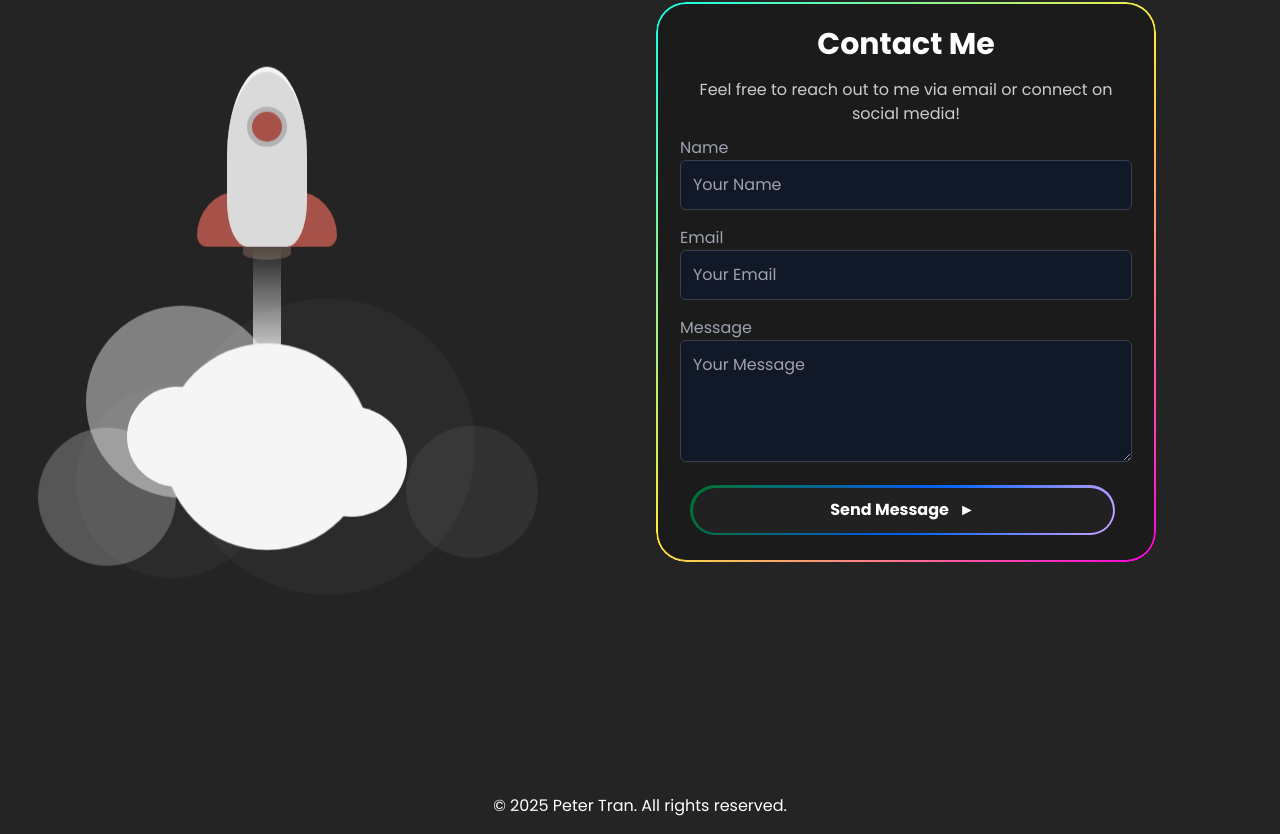
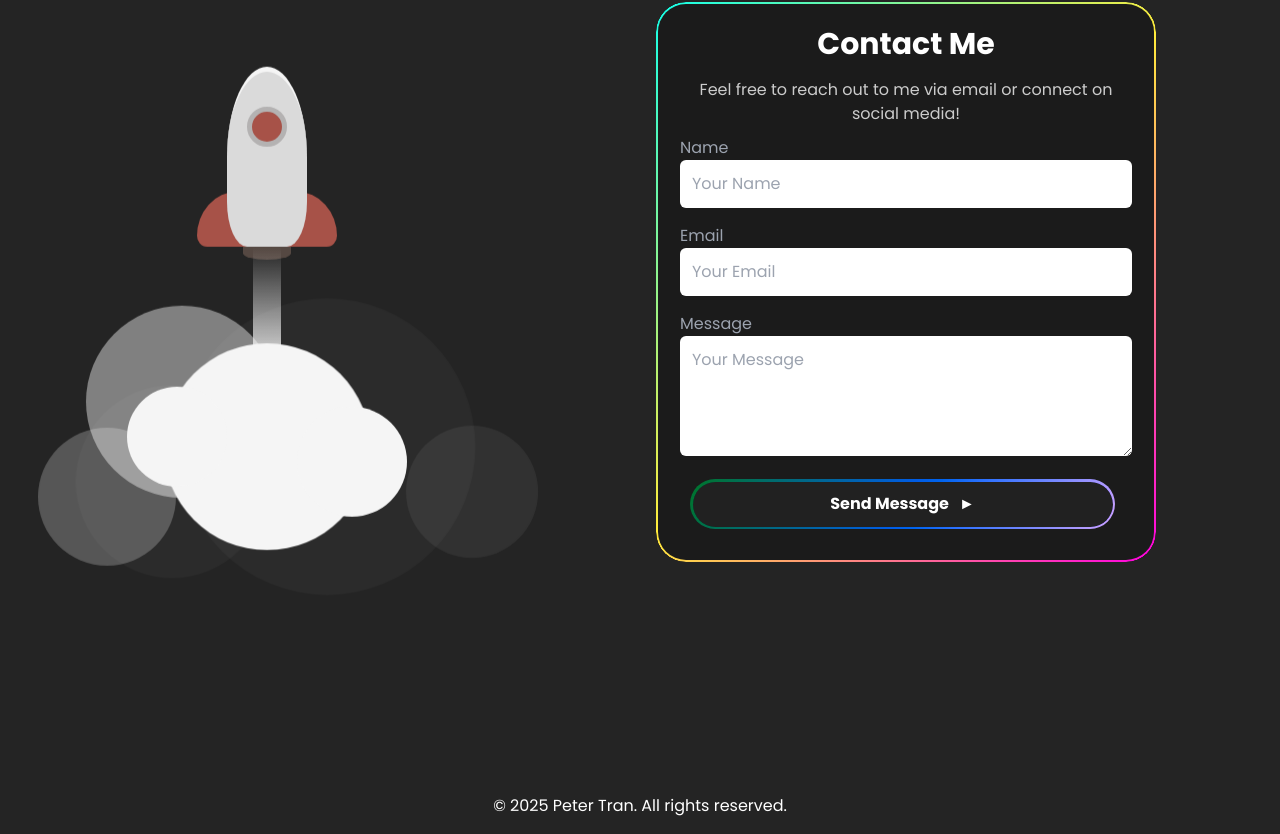
Before and after one commit to aeMyst/Portfolio2, a React (Vite) app in the folder my-portfolio/: page / in a window 1280 px wide. Shown: the part 6439-7273 px from the top of the page. Built offline with nearby package versions, Linux system fonts and the light colour scheme.

Commit message:
integrated gmail api

```diff
--- a/my-portfolio/src/pages/Contact.jsx
+++ b/my-portfolio/src/pages/Contact.jsx
@@ -1,14 +1,65 @@
-import React from 'react';
+import React, { useState } from 'react';
 import '../elements/Contact.css';
 import '../elements/MainCard.css';
 
+import emailjs from 'emailjs-com';
+
 const ContactMe = () => {
+  const [formData, setFormData] = useState({
+    name: '',
+    email: '',
+    message: '',
+  });
+
+  const [statusMessage, setStatusMessage] = useState('');
+
+  // Handle form input changes
+  const handleInputChange = (e) => {
+    const { id, value } = e.target;
+    setFormData((prevState) => ({
+      ...prevState,
+      [id]: value,
+    }));
+  };
+
+  // Handle form submission
+  const handleSubmit = (e) => {
+    e.preventDefault();
+
+    // Validate inputs
+    if (!formData.name || !formData.email || !formData.message) {
+      setStatusMessage('Please fill in all fields.');
+      return;
+    }
+
+    // Send form data using EmailJS
+    emailjs
+      .send(
+        'service_3mkpoi5', // Replace with your EmailJS service ID
+        'template_cj2hwjb', // Replace with your EmailJS template ID
+        formData,
+        'iOs1drhLW9QM6NDM_'
+      )
+      .then(
+        () => {
+          setStatusMessage('Message sent successfully!');
+          setFormData({ name: '', email: '', message: '' }); // Reset form
+        },
+        (error) => {
+          setStatusMessage('Failed to send message. Please try again.');
+          console.error('EmailJS Error:', error);
+        }
+      );
+  };
+
   return (
     <section className="min-h-screen bg-transparent text-white flex items-center justify-center p-8">
       <div className="w-full max-w-6xl flex flex-col lg:flex-row items-center justify-between gap-8">
         {/* Rocket Container */}
-        <div className="relative w-full lg:w-1/2 flex justify-center items-center"
-             style={{ transform: 'translate(-85px, -125px)' }}>
+        <div
+          className="relative w-full lg:w-1/2 flex justify-center items-center"
+          style={{ transform: 'translate(-85px, -125px)' }}
+        >
           <div className="rocket">
             <div className="rocket-body">
               <div className="body"></div>
@@ -38,7 +89,7 @@ const ContactMe = () => {
             <p className="mb-6 text-gray-300 font-poppins">
               Feel free to reach out to me via email or connect on social media!
             </p>
-            <form className="space-y-4 w-full">
+            <form onSubmit={handleSubmit} className="space-y-4 w-full">
               <div>
                 <label htmlFor="name" className="block text-gray-400 text-left font-poppins">
                   Name
@@ -46,7 +97,9 @@ const ContactMe = () => {
                 <input
                   type="text"
                   id="name"
-                  className="w-full p-3 rounded-md bg-gray-900 text-gray-300 border border-gray-700 focus:outline-none font-poppins"
+                  value={formData.name}
+                  onChange={handleInputChange}
+                  className="w-full p-3 rounded-md bg-white text-gray-900 border-none focus:outline-none focus:ring-2 focus:ring-blue-500 font-poppins"
                   placeholder="Your Name"
                 />
               </div>
@@ -57,7 +110,9 @@ const ContactMe = () => {
                 <input
                   type="email"
                   id="email"
-                  className="w-full p-3 rounded-md bg-gray-900 text-gray-300 border border-gray-700 focus:outline-none font-poppins"
+                  value={formData.email}
+                  onChange={handleInputChange}
+                  className="w-full p-3 rounded-md bg-white text-gray-900 border-none focus:outline-none focus:ring-2 focus:ring-blue-500 font-poppins"
                   placeholder="Your Email"
                 />
               </div>
@@ -67,8 +122,10 @@ const ContactMe = () => {
                 </label>
                 <textarea
                   id="message"
+                  value={formData.message}
+                  onChange={handleInputChange}
                   rows="4"
-                  className="w-full p-3 rounded-md bg-gray-900 text-gray-300 border border-gray-700 focus:outline-none font-poppins"
+                  className="w-full p-3 rounded-md bg-white text-gray-900 border-none focus:outline-none focus:ring-2 focus:ring-blue-500 font-poppins"
                   placeholder="Your Message"
                 ></textarea>
               </div>
@@ -79,6 +136,7 @@ const ContactMe = () => {
                 Send Message
               </button>
             </form>
+            {statusMessage && <p className="mt-4 text-center">{statusMessage}</p>}
           </div>
         </div>
       </div>
--- a/package.json
+++ b/package.json
@@ -3,5 +3,8 @@
     "autoprefixer": "^10.4.20",
     "postcss": "^8.4.49",
     "tailwindcss": "^3.4.17"
+  },
+  "dependencies": {
+    "emailjs-com": "^3.2.0"
   }
 }
```
Also changed, not shown: 1 other file (tests, documents, lock files or other folders).
